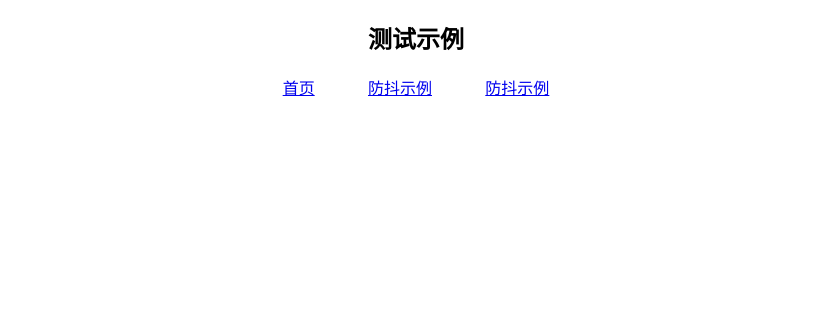
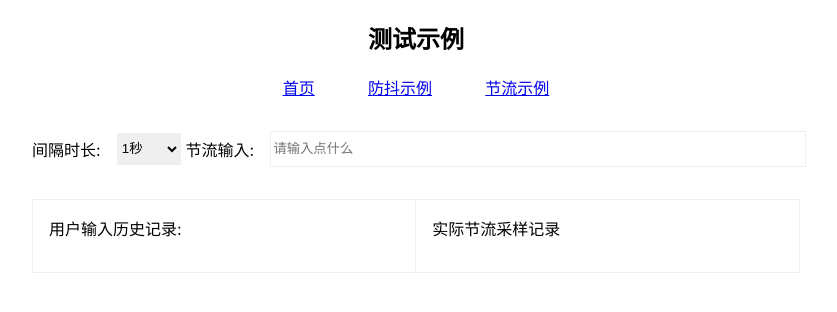
Before and after one commit to wuchuhengnotes/note-demo-for-react, a React (Create React App) app: page /throttling in a window 1280 px wide. Before the commit this address had no page. Shown: the top 312 px of the page, without its empty margins (224-1061 px from the left). Built offline with nearby package versions, Linux system fonts and the light colour scheme; the HTML template or start-up script is replaced by a standard one.

Commit message:
feat: created the demo for throttling.

```diff
--- a/src/App.tsx
+++ b/src/App.tsx
@@ -4,6 +4,7 @@ import {Link, Route, Routes} from "react-router-dom";
 import Home from "./pages/Home/Home";
 import Debounce from "./pages/Debounce/Debounce";
 import styles from "./pages/Home/styles.module.scss";
+import Throttling from "./pages/Throttling";
 
 function App() {
     return (<>
@@ -14,11 +15,12 @@ function App() {
                 <nav>
                     <Link to="/">首页</Link>
                     <Link to="/debounce">防抖示例</Link>
-                    <Link to="/debounce">防抖示例</Link>
+                    <Link to="/throttling">节流示例</Link>
                 </nav>
                 <Routes>
                     <Route  path="/" element={<Home />}/>
                     <Route path="/debounce" element={<Debounce />} />
+                    <Route path="/throttling" element={<Throttling />} />
                 </Routes>
             </main>
     </>
--- /dev/null
+++ b/src/component/CompareLogRender/index.tsx
@@ -0,0 +1,48 @@
+import React, {useState} from "react";
+import styles from "./styles.module.scss";
+
+export type HistoryItemType = {time: string; record: string}
+
+type CompareLogRenderPropsType = {
+    debounceInputHistory: HistoryItemType[]
+    debounceHistory: HistoryItemType[]
+    leftTitle: string
+    rightTitle: string
+}
+const CompareLogRender = ({debounceHistory, debounceInputHistory, ...props}: CompareLogRenderPropsType): React.ReactElement => {
+    const [activeHistory, setActiveHistory] = useState<string>('');
+
+    const ListRender = ({historyItems}: {historyItems: HistoryItemType[]}): React.ReactElement =>  {
+        return (
+            <>
+                {(JSON.parse(JSON.stringify(historyItems)) as HistoryItemType[]).reverse().map(i => (
+                    <li
+                        key={i.time}
+                        onMouseEnter={() => setActiveHistory(i.time)}
+                        className={i.time == activeHistory ? styles.activeHistory : ''}
+                    >
+                        <div>{i.time}</div>
+                        <div>{i.record}</div>
+                    </li>
+                ))}
+            </>
+        )}
+
+    return (
+        <div className={styles.logWrapper}>
+            <div>
+                <p>{props.leftTitle}:</p>
+                <ul>
+                    <ListRender historyItems={debounceInputHistory} />
+                </ul>
+            </div>
+            <div>
+                <p>{props.rightTitle}</p>
+                <ul>
+                    <ListRender historyItems={debounceHistory} />
+                </ul>
+            </div>
+        </div>
+    )
+}
+export default CompareLogRender
--- /dev/null
+++ b/src/component/CompareLogRender/styles.module.scss
@@ -0,0 +1,47 @@
+@import "../../global.module.scss";
+
+.logWrapper {
+  overflow: hidden;
+  margin-top: 2rem;
+  width: 100%;
+  display: flex;
+  justify-content: space-between;
+  ul {
+    padding: 0;
+    max-height: 60vh;
+    overflow-y:scroll;
+
+    >li  {
+      display: flex;
+    }
+    > li > div{
+      color: gray;
+      font-size: .7rem;
+      &:first-child {}
+      width: 5rem;
+    }
+
+  }
+  >div {
+    width: 100%;
+    border: solid 1px $grayBorderColor;
+    box-sizing: border-box;
+    padding-left: 1rem;
+    p {
+    }
+  }
+  div:last-child {
+    border-left: 0;
+  }
+}
+.activeHistory {
+  >div {
+    color: red !important;
+    animation: blink-animation 1s steps(5, start) infinite;
+  }
+}
+@keyframes blink-animation {
+  to {
+    visibility: hidden;
+  }
+}
--- /dev/null
+++ b/src/component/InputForDecounceAndThrottlingRender/index.tsx
@@ -0,0 +1,45 @@
+import React from "react";
+import styles from "./styles.module.scss";
+import {HistoryItemType} from "../CompareLogRender";
+
+const getTimeFormat = (): string => {
+    const now = new Date();
+    return `${now.getHours()}:${now.getMinutes()}:${now.getSeconds()}.${now.getMilliseconds()}`
+}
+
+type InputForDebounceAndThrottlingRenderPropsType = {
+    onChangeTextInput:(newText: HistoryItemType) => void
+    onChangeTimeout: (timer: number) => void
+    currentTimout: number
+    textInputLabel: string
+}
+const InputForDebounceAndThrottlingRender = (props: InputForDebounceAndThrottlingRenderPropsType): React.ReactElement => {
+    const handleDebounceInputChange = (e: React.ChangeEvent<HTMLInputElement>) => {
+        props.onChangeTextInput({time: getTimeFormat(), record: e.target.value})
+    }
+
+    const OptionRender = (): React.ReactElement => {
+        const options = [0.1, 0.5, 1, 2, 3, 4, 5, 6]
+        return <>
+            <label>间隔时长:</label>
+            <select
+                value={props.currentTimout}
+                onChange={(e) => {props.onChangeTimeout( Number(e.target.value))} }
+            >
+                {options.map((i) => <option value={i} key={i}>{i}秒</option>)}
+            </select>
+        </>
+    }
+
+    return <div className={styles.inputWrapper}>
+        <OptionRender />
+        <label>{props.textInputLabel}:</label>
+        <input onChange={handleDebounceInputChange}
+               placeholder='请输入点什么'
+        />
+    </div>
+
+
+}
+
+export default InputForDebounceAndThrottlingRender
--- /dev/null
+++ b/src/component/InputForDecounceAndThrottlingRender/styles.module.scss
@@ -0,0 +1,18 @@
+@import "../../global.module.scss";
+
+.inputWrapper {
+  width: 100%;
+  display: grid;
+  grid-template-columns: 5rem 4rem 5rem auto;
+  align-items: center;
+  grid-row-gap: .3rem;
+  grid-column-gap: .3rem;
+  select, input{
+    border: solid 1px $grayBorderColor;
+    &:focus {
+      outline: none;
+    }
+    width: 100%;
+    height: 2rem;
+  }
+}
--- a/src/global.module.scss
+++ b/src/global.module.scss
@@ -3,3 +3,5 @@ $md: 768px;
 $lg: 1024px;
 $xl: 1280px;
 $xl2: 1536px;
+
+$grayBorderColor: #efefef;
--- a/src/pages/Debounce/Debounce.tsx
+++ b/src/pages/Debounce/Debounce.tsx
@@ -1,94 +1,44 @@
-import React, {useCallback, useEffect, useReducer, useRef, useState} from 'react';
-import {debounce, throttling} from "../../util/helper";
+import React, {useCallback, useEffect, useReducer, useState} from 'react';
+import {debounce} from "../../util/helper";
 import styles from './styles.module.scss';
+import CompareLogRender, {HistoryItemType} from "../../component/CompareLogRender";
+import InputForDebounceAndThrottlingRender from "../../component/InputForDecounceAndThrottlingRender";
 
-const getTimeFormat = (): string => {
-    const now = new Date();
-    return `${now.getHours()}:${now.getMinutes()}:${now.getSeconds()}.${now.getMilliseconds()}`
-}
-
-type HistoryItemType = {time: string; record: string}
 const Debounce = (): React.ReactElement => {
     const [debounceInputHistory, setDebounceInputHistory] =  useState<HistoryItemType[]>([])
-    const [activeHistory, setActiveHistory] = useState<string>('');
-    const [timeout, setTimeout] = useState<number>(1)
-    const [debounceHistory, setDebounceHistoryDispatcher] = useReducer((state: HistoryItemType[], newDebounceHistory: HistoryItemType): HistoryItemType[]  => {
+    const [timer, setTimer] = useState<number>(1)
+    const [debounceHistory, setDebounceHistoryDispatcher] = useReducer((state: HistoryItemType[]): HistoryItemType[]  => {
         if (
             debounceInputHistory.length === 0 ||
             debounceInputHistory.length > 0 && state.length > 0 && debounceInputHistory.slice(-1)[0].time === state.slice(-1)[0].time
         ) return state
         return [...state, Object.assign({},  debounceInputHistory.slice(-1)[0])]
     }, [])
-    const inputEl = useRef<HTMLInputElement>(null)
 
     const debounceHandle = useCallback(
         debounce(() => {
-            setDebounceHistoryDispatcher({time: getTimeFormat(), record: inputEl.current?.value as string})
-        }, timeout * 1000)
-        , [timeout])
+            setDebounceHistoryDispatcher()
+        }, timer * 1000)
+        , [timer])
 
-    const handleDebounceInputChange = (e: React.ChangeEvent<HTMLInputElement>) => {
-        setDebounceInputHistory(() => {
-            return [...debounceInputHistory, {time: getTimeFormat(), record: e.target.value}];
-        })
-    }
-
-    useEffect(() => {
-        debounceHandle()
-    }, [debounceInputHistory])
-    const ListRender = ({historyItems}: {historyItems: HistoryItemType[]}): React.ReactElement =>  {
-        return (
-        <>
-            {(JSON.parse(JSON.stringify(historyItems)) as HistoryItemType[]).reverse().map(i => (
-                <li
-                    key={i.time}
-                    onMouseEnter={() => setActiveHistory(i.time)}
-                    className={i.time == activeHistory ? styles.activeHistory : ''}
-                >
-                    <div>{i.time}</div>
-                    <div>{i.record}</div>
-                </li>
-            ))}
-        </>
-    )}
-
-    const OptionRender = (): React.ReactElement => {
-        const options = [0.1, 0.5, 1, 2, 3, 4, 5, 6]
-        return <>
-            <label>间隔时长:</label>
-            <select
-                value={timeout}
-                onChange={(e) => { setTimeout( Number(e.target.value))} }
-            >
-                {options.map((i) => <option value={i} key={i}>{i}秒</option>)}
-            </select>
-        </>
-    }
+    useEffect(() => { debounceHandle() }, [debounceInputHistory])
 
     return (
         <div className={styles.main}>
             <div className={styles.container}>
-                <div className={styles.inputWrapper}>
-                    <OptionRender />
-                    <label>防抖输入:</label>
-                  <input onChange={handleDebounceInputChange} ref={inputEl}
-                         placeholder='请输入点什么'
-                  />
-              </div>
-              <div className={styles.logWrapper}>
-                  <div>
-                      <p>用户输入记录:</p>
-                      <ul>
-                          <ListRender historyItems={debounceInputHistory} />
-                      </ul>
-                  </div>
-                  <div>
-                      <p>实际防抖采样记录:</p>
-                      <ul>
-                          <ListRender historyItems={debounceHistory} />
-                      </ul>
-                  </div>
-              </div>
+                <InputForDebounceAndThrottlingRender
+                    onChangeTextInput={(newHistory) => setDebounceInputHistory(() =>  [...debounceInputHistory, newHistory]) }
+                    onChangeTimeout={(newTimer) => setTimer(newTimer)}
+                    currentTimout={timer}
+                    textInputLabel='防抖输入'
+                />
+                <CompareLogRender
+                    debounceInputHistory={debounceInputHistory}
+                    debounceHistory={debounceHistory}
+                    leftTitle='历史用户输入记录'
+                    rightTitle='实际防抖采样记录'
+                />
+
           </div>
       </div>
   );
--- /dev/null
+++ b/src/pages/Throttling/index.tsx
@@ -0,0 +1,45 @@
+import React, {useCallback, useEffect, useReducer, useState} from 'react';
+import {throttling} from "../../util/helper";
+import styles from '../Debounce/styles.module.scss';
+import CompareLogRender, {HistoryItemType} from "../../component/CompareLogRender";
+import InputForDebounceAndThrottlingRender from "../../component/InputForDecounceAndThrottlingRender";
+
+const Debounce = (): React.ReactElement => {
+    const [throttlingInputHistory, setThrottlingInputHistory] =  useState<HistoryItemType[]>([])
+    const [timer, setTimer] = useState<number>(1)
+    const [debounceHistory, setDebounceHistoryDispatcher] = useReducer((state: HistoryItemType[]): HistoryItemType[]  => {
+        if (
+            throttlingInputHistory.length === 0 ||
+            throttlingInputHistory.length > 0 && state.length > 0 && throttlingInputHistory.slice(-1)[0].time === state.slice(-1)[0].time
+        ) return state
+        return [...state, Object.assign({},  throttlingInputHistory.slice(-1)[0])]
+    }, [])
+
+    const debounceHandle = useCallback(
+        throttling(() => setDebounceHistoryDispatcher(), timer * 1000)
+        , [timer])
+
+    useEffect(() => { debounceHandle() }, [throttlingInputHistory])
+
+    return (
+        <div className={styles.main}>
+            <div className={styles.container}>
+                <InputForDebounceAndThrottlingRender
+                    onChangeTextInput={(newHistory) => setThrottlingInputHistory(() =>  [...throttlingInputHistory, newHistory]) }
+                    onChangeTimeout={(newTimer) => setTimer(newTimer)}
+                    currentTimout={timer}
+                    textInputLabel='节流输入'
+                />
+                <CompareLogRender
+                    debounceInputHistory={throttlingInputHistory}
+                    debounceHistory={debounceHistory}
+                    leftTitle='用户输入历史记录'
+                    rightTitle='实际节流采样记录'
+                />
+
+            </div>
+        </div>
+    );
+}
+
+export default Debounce;
--- a/src/util/helper.ts
+++ b/src/util/helper.ts
@@ -1,5 +1,3 @@
-import {ftruncate} from "fs";
-
 type DebounceFunType  = () => void
 type DebounceWaitType  = number
 
```
Also changed, not shown: src/pages/Debounce/styles.module.scss (+1 -62 lines), src/pages/Throttling/styles.module.scss (added).
